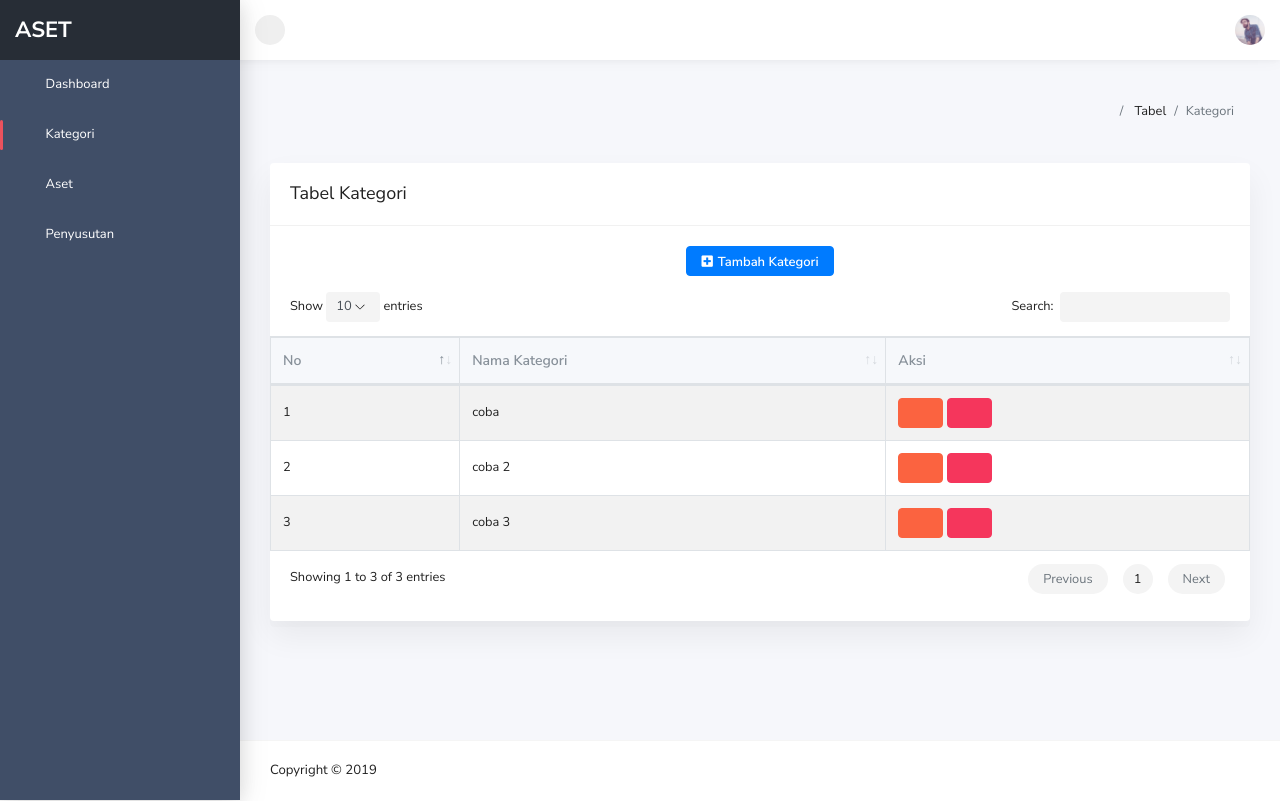
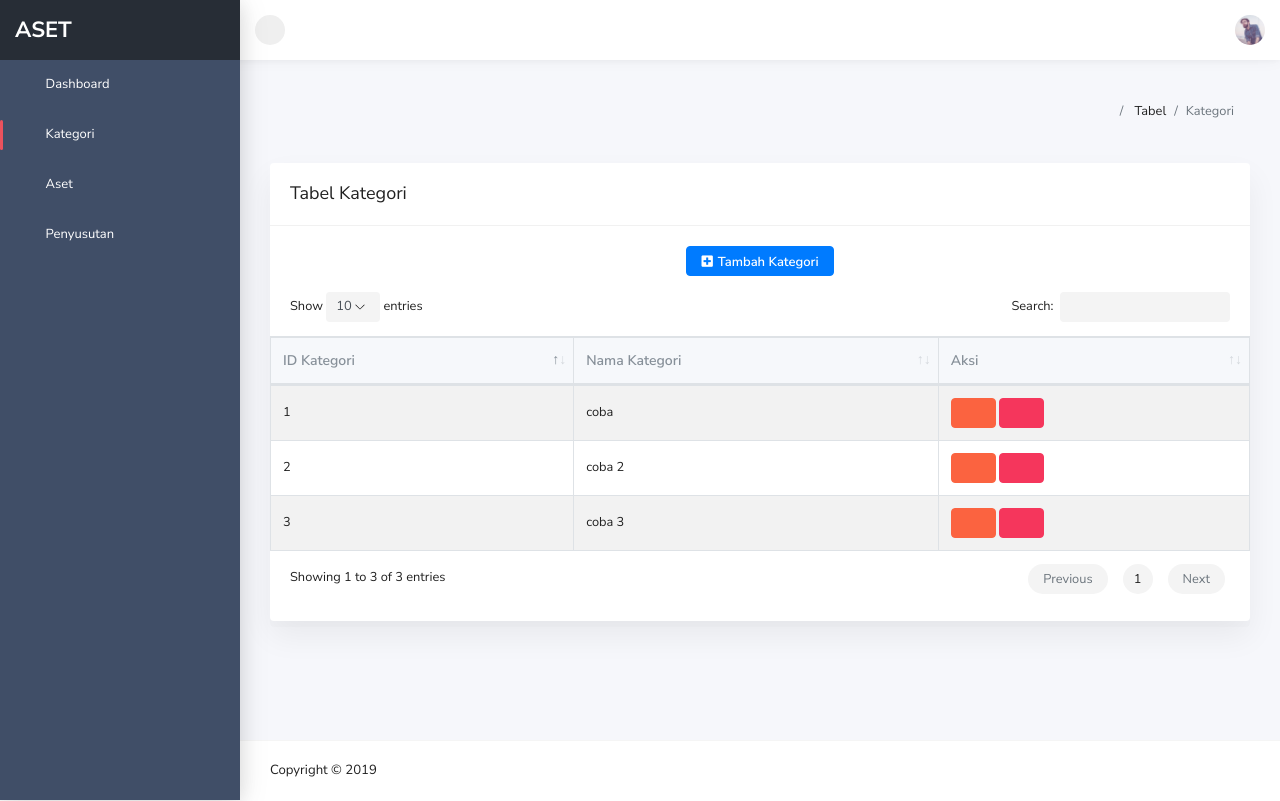
Before and after one commit to Masagis/Asset-Aplication, a PHP site: page /table-kategori.php in a window 1280 px wide. Run offline with PHP 8.4, Linux system fonts and the light colour scheme; data comes from the database, SQL or seed files in the repository; some web fonts are replaced.

Commit message:
update id

```diff
--- a/pages/detail.php
+++ b/pages/detail.php
@@ -6,7 +6,7 @@
 
         $id = $_POST['idx'];
 
-        $sql = mysqli_query($mysqli,"SELECT * FROM tb_kategori WHERE id_kategori = $id");
+        $sql = mysqli_query($mysqli,"SELECT * FROM tb_kategori WHERE id_kategori = '$id'");
 
         while ($result = mysqli_fetch_array($sql)){
 
--- a/pages/detail_asset.php
+++ b/pages/detail_asset.php
@@ -6,7 +6,7 @@
 
         $id = $_POST['idx'];
 
-        $sql = mysqli_query($mysqli,"SELECT * FROM tb_asset WHERE id_asset = $id");
+        $sql = mysqli_query($mysqli,"SELECT * FROM tb_asset WHERE id_asset = '$id'");
 
         while ($result = mysqli_fetch_array($sql)){
 
--- a/pages/detail_penyusutan.php
+++ b/pages/detail_penyusutan.php
@@ -139,6 +139,7 @@ $tahun = $_POST['umur_ekonomis'];
                                         <thead>
                                         <tr>
                                             <th class="text-center">No</th>
+                                            <th class="text-center">Id Asset</th>
                                             <th class="text-center">Nama Aset</th>
                                             <th class="text-center">Qty</th>
                                             <th class="text-center">Tgl Perolehan</th>
@@ -162,7 +163,7 @@ $tahun = $_POST['umur_ekonomis'];
                                                         $susut = $row['hrg_perolehan'];
                                                         for($i = 1; $i <= $tahun; $i++){
                                                             $susut = $susut - $nilai;
-                                                            $id = $row['id_asset'] + 1;
+                                                            $id = $row['id_asset'];
                                                             $nama_penusutan = $row['nama_asset'];
                                                             $qty = $row['qty'];
                                                             $tgl_perolehan = $row['tgl_perolehan'];
@@ -174,6 +175,7 @@ $tahun = $_POST['umur_ekonomis'];
                                                                 ('$id','$nama_penusutan','$qty','$tgl_perolehan','$hrg_perolehan','$umur_ekonomis','$nilai_sisa','$susut','$kategori')");
                                                             echo "<tr>
                                                             <td>".$no++."</td>
+                                                            <td>".$row['id_asset']."</td>
                                                             <td>".$row['nama_asset']."</td>
                                                             <td>".$row['qty']."</td>
                                                             <td>".$row['tgl_perolehan']."</td>
--- a/pages/table-aset.php
+++ b/pages/table-aset.php
@@ -126,14 +126,13 @@ include_once("../config/config.php");
 
                                         <thead>
                                         <tr>
-                                            <th class="text-center">No</th>
+                                            <th class="text-center">Id Asset</th>
                                             <th class="text-center">Nama Aset</th>
                                             <th class="text-center">Qty</th>
                                             <th class="text-center">Tgl Perolehan</th>
                                             <th class="text-center">Harga Perolehan</th>
                                             <th class="text-center">Umur Ekonomis</th>
                                             <th class="text-center">Nilai Sisa</th>
-                                            <th class="text-center">Kategori</th>
                                             <th class="text-center">Aksi</th>
                                         </tr>
                                         </thead>
@@ -146,14 +145,13 @@ include_once("../config/config.php");
                                                     while($row = mysqli_fetch_array($aset))
                                                     {
                                                         echo "<tr>
-                                                        <td>".$no++."</td>
+                                                        <td>".$row['id_asset']."</td>
                                                         <td>".$row['nama_asset']."</td>
                                                         <td>".$row['qty']."</td>
                                                         <td>".$row['tgl_perolehan']."</td>
                                                         <td>".$row['hrg_perolehan']."</td>
                                                         <td>".$row['umur_ekonomis']."</td>
                                                         <td>".$row['nilai_sisa']."</td>
-                                                        <td>".$row['nm_katagori']."</td>
                                                         <td>
                                                         <form method='post' action='".$base_url."controller/delete_asset.php'>
                                                         <button type='button' class='btn btn-warning' data-toggle='modal' data-target='#edit_asset' data-id=".$row['id_asset']."><i class='ik ik-edit'></i></i>
--- a/pages/table-kategori.php
+++ b/pages/table-kategori.php
@@ -125,7 +125,7 @@ include_once("../config/config.php");
                                     <ul></ul>
                                         <thead>
                                         <tr>
-                                            <th>No</th>
+                                            <th>ID Kategori</th>
                                             <th>Nama Kategori</th>
                                             <th>Aksi</th>
                                         </tr>
@@ -139,7 +139,7 @@ include_once("../config/config.php");
                                                     while($row = mysqli_fetch_array($kategori))
                                                     {
                                                         echo "<tr>
-                                                        <td>".$no++."</td>
+                                                        <td>".$row['id_kategori']."</td>
                                                         <td>".$row['nm_katagori']."</td>
                                                         <td>
                                                         <form method='post' action='".$base_url."controller/delete_kategori.php'>
@@ -174,12 +174,19 @@ include_once("../config/config.php");
                                     </div>
                                     <div class="modal-body mx-3">
                                         <form action="tambah_kategori.php" method="post">
+                                        <div class="form-group">
+
+                                            <label>Id Kategori</label>
+
+                                            <input type="text" class="form-control" name="id" placeholder="Masukan Id Kategori">
+
+                                        </div>
 
                                         <div class="form-group">
 
                                             <label>Nama Kategori</label>
 
-                                            <input type="text" class="form-control" name="nama" placeholder="Masukan nama kategori">
+                                            <input type="text" class="form-control" name="nama" placeholder="Masukan Nama Kategori">
 
                                         </div>
 
--- a/pages/table-penyusutan.php
+++ b/pages/table-penyusutan.php
@@ -146,7 +146,7 @@ include_once("../config/config.php");
                                                         <td>".$row['nilai_sisa']."</td>
                                                         <td>
                                                             <form method='post' action='".$base_url."pages/detail_penyusutan.php'>
-                                                            <input class='btn-primary' type='submit' name='detail_susut' value='Lihat detail'/>
+                                                            <input class='btn btn-primary' type='submit' name='detail_susut' value='Lihat detail'/>
                                                             <input type='hidden' name='id' value=".$row['id_asset'].">
                                                             <input type='hidden' name='umur_ekonomis' value=".$row['umur_ekonomis'].">
                                                             </form>
--- a/pages/tambah_kategori.php
+++ b/pages/tambah_kategori.php
@@ -2,8 +2,9 @@
 
     include_once("../config/config.php");
 
+    $id = $_POST['id'];
     $kategori = $_POST['nama'];
-    $sql = mysqli_query($mysqli,"INSERT INTO tb_kategori(nm_katagori) VALUES ('$kategori')");
+    $sql = mysqli_query($mysqli,"INSERT INTO tb_kategori(id_kategori, nm_katagori) VALUES ('$id','$kategori')");
 
     if ($sql) {
 
```
Also changed, not shown: pages/tambah_asset.php (+16 -2 lines).
